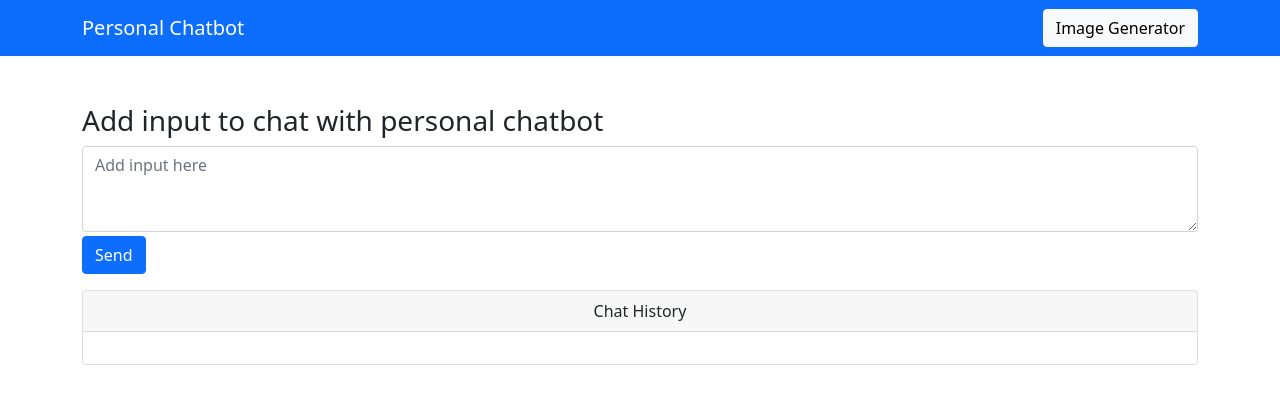
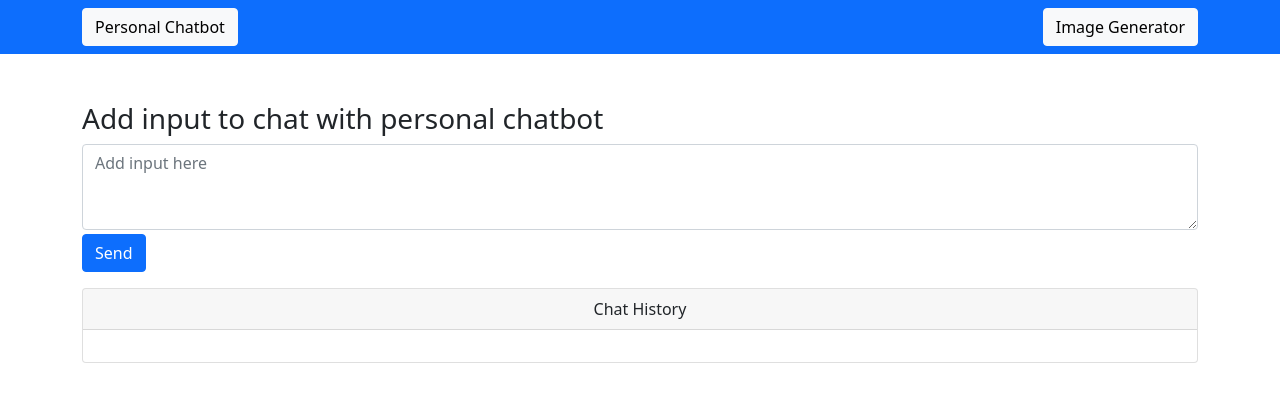
Before and after one commit to AriYacovson/openai_chatbot, a FastAPI app: page / in a window 1280 px wide. Shown: the top 404 px of the page. Run offline with FastAPI, Linux system fonts and the light colour scheme.

Commit message:
minor template change

```diff
--- a/templates/navbar.html
+++ b/templates/navbar.html
@@ -1,6 +1,6 @@
 <nav class="navbar navbar-dark bg-primary">
   <div class="container-md">
-    <a class="navbar-brand" href="/">Personal Chatbot</a>
+    <a class="btn btn-light" type="button"  href="/">Personal Chatbot</a>
     <a class="btn btn-light" type="button" href="/image">Image Generator</a>
   </div>
 </nav>
```
